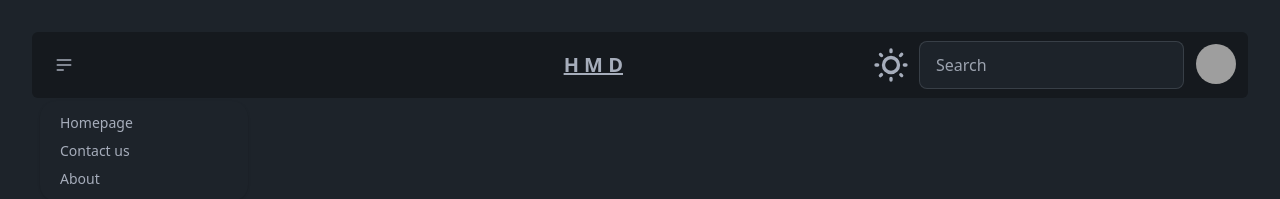
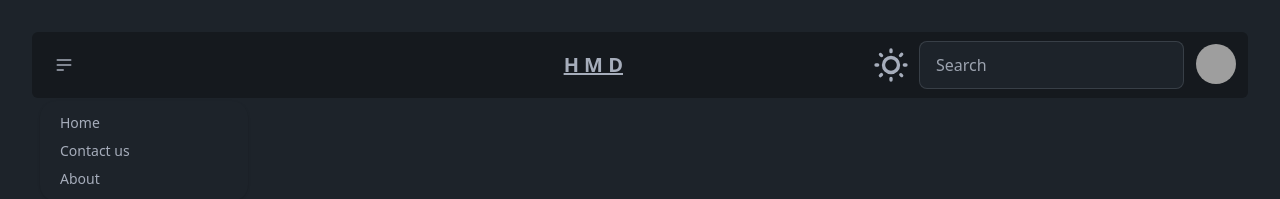
Before and after one commit to sahu-mohit/hmd-front-end, a React (Vite) app: page / in a window 1280 px wide. Both pictures are taken after a click on the button 64 px from the left and 65 px from the top of the page. Shown: the top 199 px of the page. Built offline with nearby package versions, Linux system fonts and the light colour scheme; grey boxes are pictures that could not be loaded.

Commit message:
1 commit

```diff
--- a/src/component/Navbar.jsx
+++ b/src/component/Navbar.jsx
@@ -47,7 +47,7 @@ export default function Navbar() {
               className="menu menu-sm dropdown-content mt-3 z-[1] p-2 shadow bg-base-100 rounded-box w-52"
             >
               <li>
-                <a>Homepage</a>
+                <a>Home</a>
               </li>
               <li>
                 <a>Contact us</a>
```
